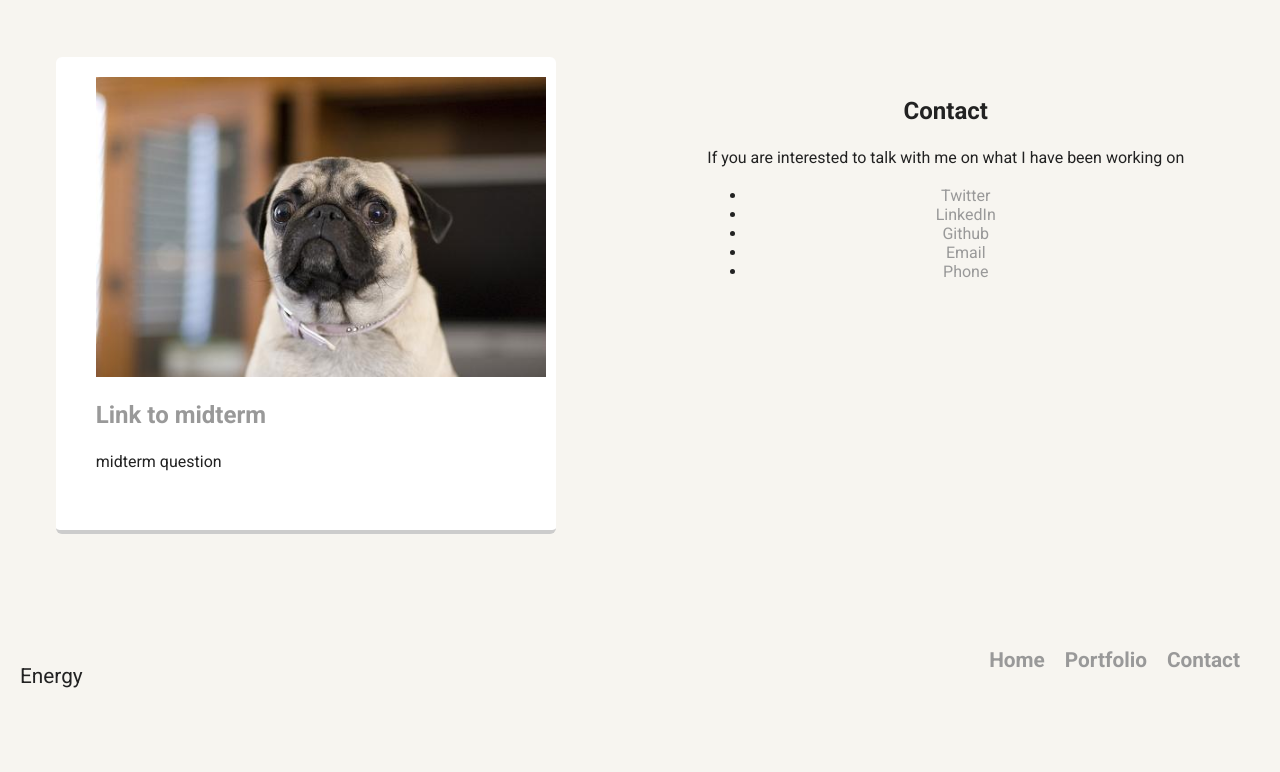
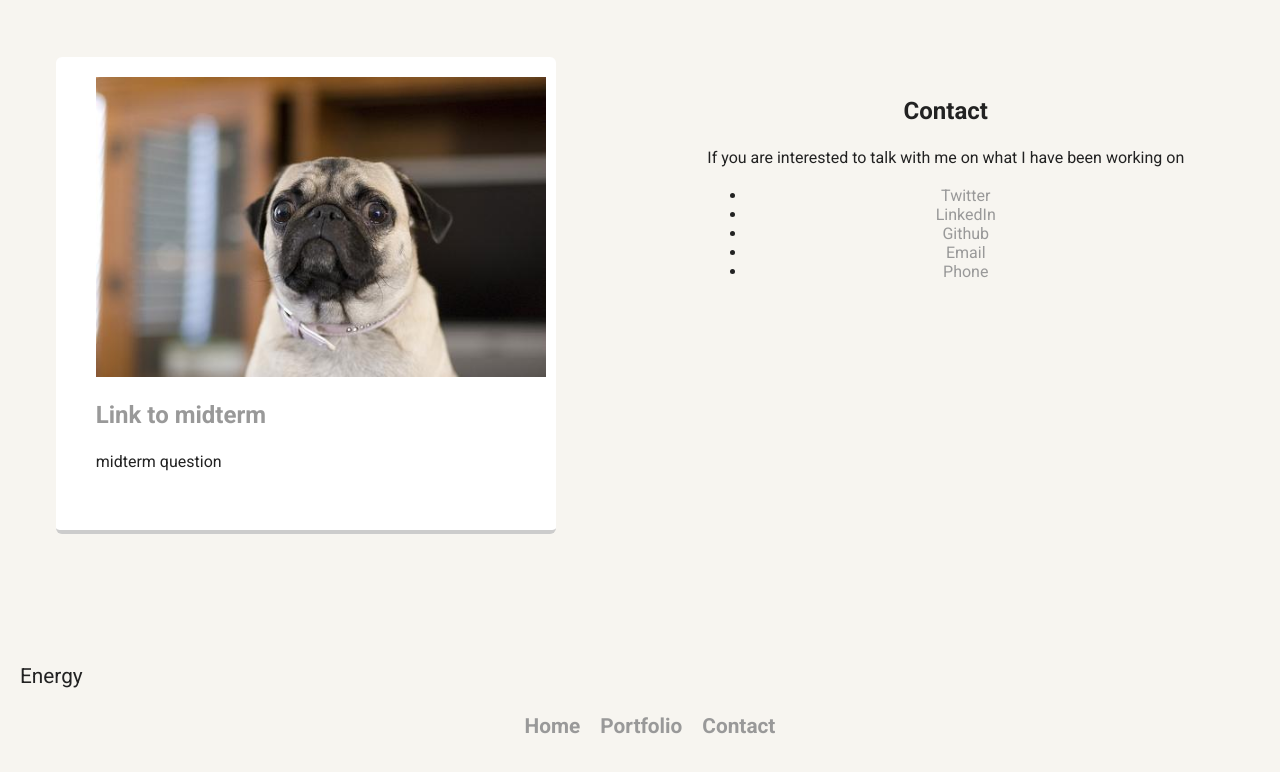
Before and after one commit to energy-berkeley/energy-berkeley.github.io, a plain HTML site: page index.html in a window 1280 px wide. Shown: the part 1550-2322 px from the top of the page. Drawn offline with Linux system fonts and the light colour scheme; a web font is replaced by a local one.

Commit message:
footer 100%

```diff
--- a/css/styles.css
+++ b/css/styles.css
@@ -136,7 +136,7 @@ footer {
 }
 footer .name {
   text-align: left;
-  flex: 1 1 200px;
+  flex: 1 1 100%;
 }
 
 footer .copyright {
```
